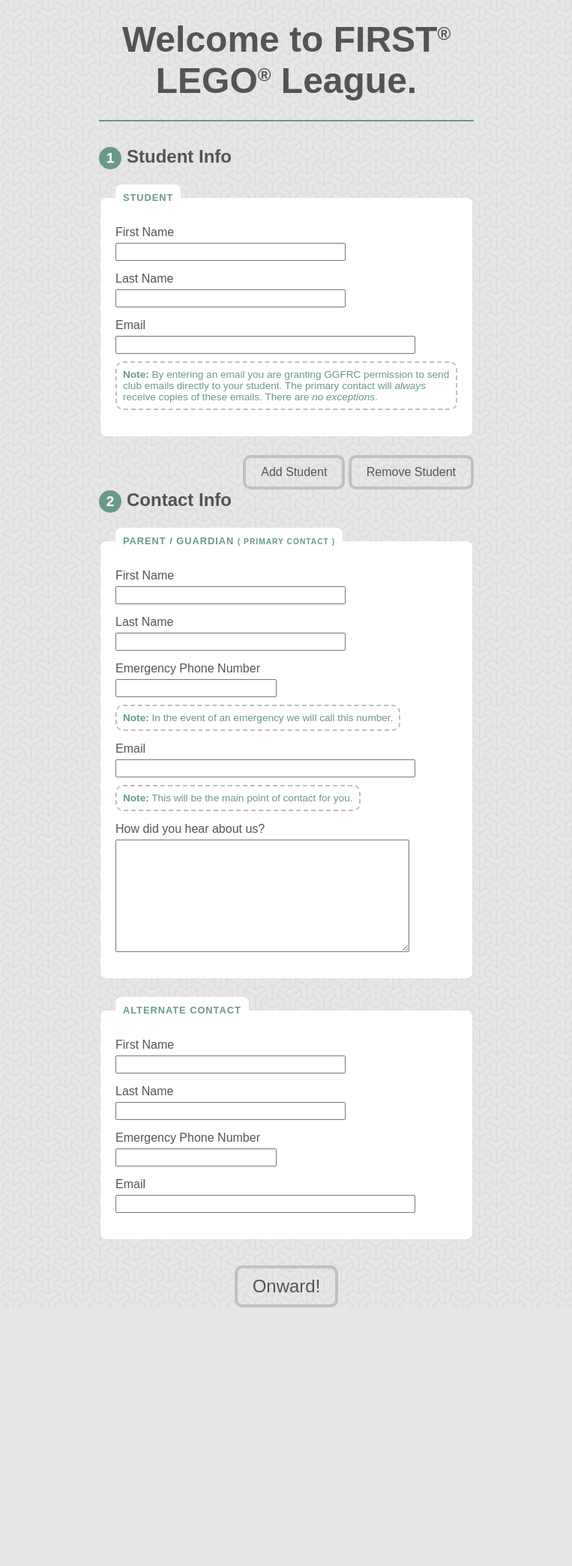
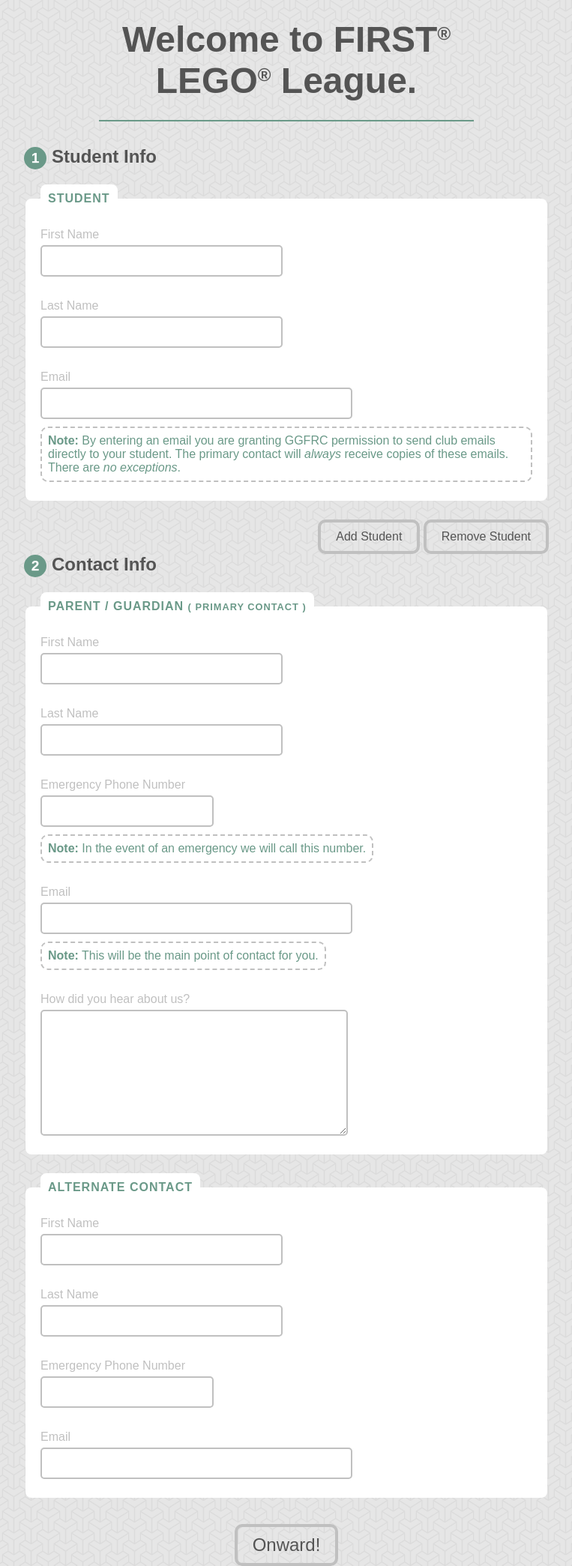
Before and after one commit to TeamSkosh/ggfrc, a Flask app: page /fll/registration in a window 1280 px wide. Shown: the part 178-2267 px from the top of the page at 75% size, without its empty margins (258-1021 px from the left). Before the commit the page ends 1922 px from the top, so only its background shows below. Run offline with Flask 2, Linux system fonts and the light colour scheme; some libraries are stand-ins or nearby versions.

Commit message:
Change the style on the form elements for readability.

```diff
--- a/static/css/main.css
+++ b/static/css/main.css
@@ -52,12 +52,18 @@
     top: -1rem;
 }
 
+.about,
 .mailing-list,
 .fll-signup {
     box-sizing: border-box;
     float: left;
     padding: 0 25px;
     width: 50%;
+}
+
+.about p {
+    font-size: 1.15rem;
+    line-height: 1.5rem;
 }
 
 hr {
@@ -124,7 +130,7 @@
 /* FLL Signup Form */
 
 #fll-signup-form {
-    max-width: 500px;
+    max-width: 700px;
     margin: 0 auto;
 }
 
@@ -148,7 +154,7 @@
 
 #fll-signup-form legend {
     color: #6A9988;
-    font-size: .8rem;
+    font-size: 1rem;
     font-weight: bold;
     text-transform: uppercase;
     letter-spacing: 1px;
@@ -171,10 +177,15 @@
 .input-group {
     clear: left;
     float: left;
-    margin-bottom: 15px;
+    margin-bottom: 30px;
+}
+
+.input-group:last-child {
+    margin-bottom: 5px;
 }
 
 .input-group label {
+    color: #C0C0C0;
     margin-bottom: 5px;
 }
 
@@ -186,11 +197,19 @@
     float: left;
 }
 
+.input-group input,
+.input-group textarea {
+    border: 2px solid #C0C0C0;
+    border-radius: 5px;
+    outline: none;
+    padding: 10px;
+}
+
 .input-group .note {
     border: 2px dashed #C0C0C0;
     border-radius: 10px;
     color: #6A9988;
-    font-size: .85rem;
+    font-size: 1rem;
     padding: 8px;
     margin-bottom: 0;
     margin-top: 10px;
@@ -230,6 +249,7 @@
 /* Media Queries */
 
 @media screen and (max-width: 800px) {
+    .about,
     .mailing-list,
     .fll-signup {
         clear: left;
```
